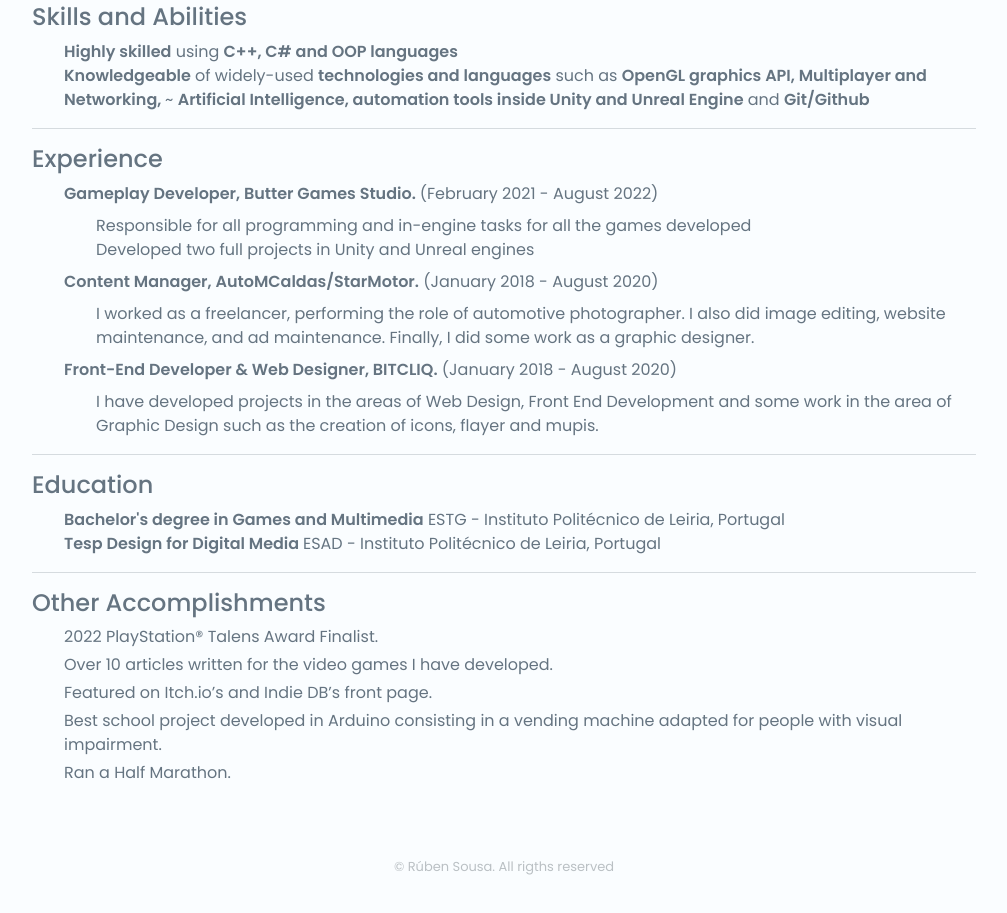
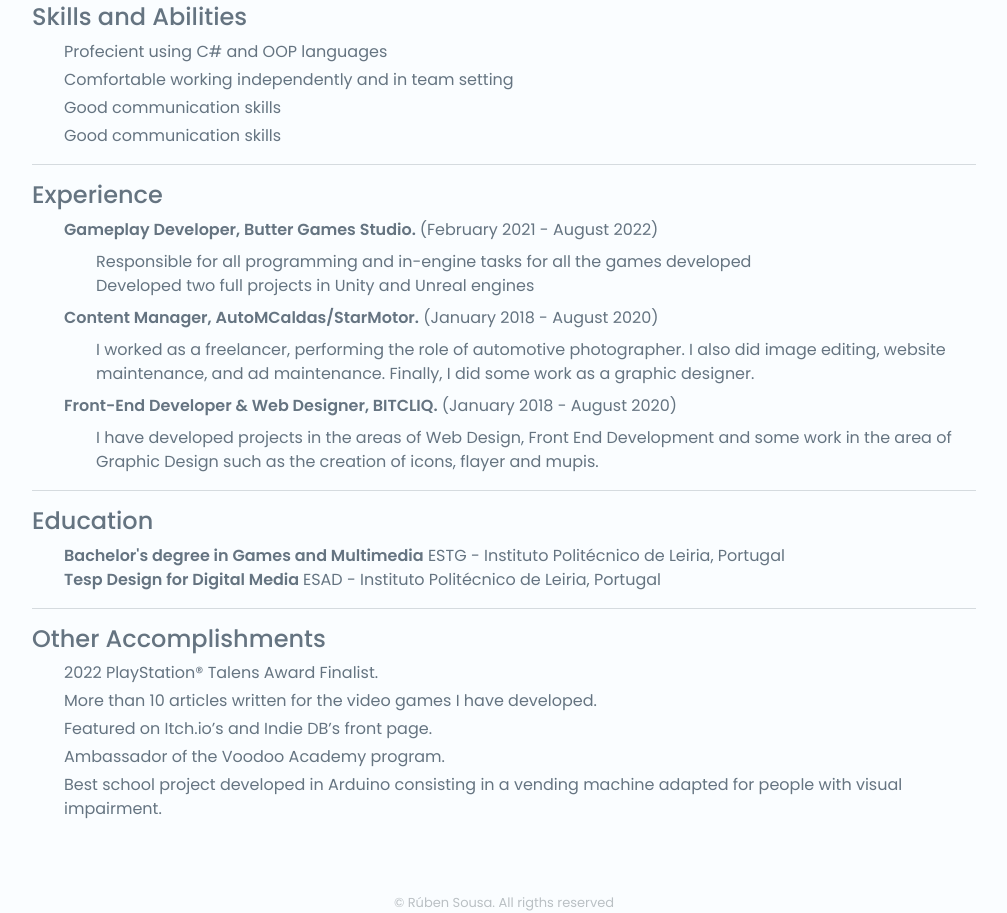
Before and after one commit to rubensousa-dev/rubensousa-dev.github.io, a plain HTML site: page Resume.html in a window 1280 px wide. Shown: the part 738-1651 px from the top of the page, without its empty margins (136-1143 px from the left). Before the commit the page ends 1615 px from the top, so only its background shows below. Drawn offline with nearby package versions, Linux system fonts and the light colour scheme.

Commit message:
more text

```diff
--- a/Resume.html
+++ b/Resume.html
@@ -106,11 +106,38 @@ Accostumed to working with close deadlines and team-based environment, having to
                     <p>
                         <h4>Skills and Abilities</h4>
 						<ul>
+
+                            <li class="mb-1">Profecient using C# and OOP languages</li>
+                            <li class="mb-1">Comfortable working independently and in team setting</li>
+                            <li class="mb-1">Good communication skills</li>
+                            <li class="mb-1">Good communication skills</li>
+                            <!--
+
+
 							<li ><strong>Highly skilled</strong> using <strong>C++, C# and OOP languages</strong></li>
 							<li><strong>Knowledgeable</strong> of widely-used <strong>technologies and languages</strong>
                                 such as <strong>OpenGL graphics API, </strong> <strong>Multiplayer and Networking, </strong>~
                                 <strong>Artificial Intelligence, </strong><strong> automation tools inside Unity and Unreal Engine</strong>
-                                and <strong> Git/Github</strong></li>
+                                and <strong> Git/Github</strong></li> ~
+
+                            Expertise in all areas of game programming, including development, coding, and troubleshooting
+Proficient in Adobe, JavaScript, .Net, and Visual Basic
+Adept in packaged software and LAN networking platforms
+Leadership abilities to organize and direct group of creative individuals to work as cohesive team?Understanding of product conception
+Excellent communication skills
+Able to troubleshoot and problem-solve
+Commitment to continuing education to stay on target with current and future technologies
+Comfortable working independently and in team setting
+Able to type 99 WPM
+
+
+
+
+
+
+
+
+                            -->
 						</ul>
 
 							<hr />
@@ -132,7 +159,7 @@ Accostumed to working with close deadlines and team-based environment, having to
 								</ul>
                                 <li class="mt-2 mb-2"><strong>Front-End Developer & Web Designer, BITCLIQ.</strong> (January 2018 - August 2020)</li>
 								<ul>
-									<li>I have developed projects in the areas of Web Design, Front End Development
+									<li> I have developed projects in the areas of Web Design, Front End Development
                                         and some work in the area of Graphic Design such as the creation of icons,
                                         flayer and mupis.
                                     </li>
@@ -151,11 +178,11 @@ Accostumed to working with close deadlines and team-based environment, having to
 
                             <h4>Other Accomplishments</h4>
 							<ul>
-								<li class="mb-1"> 2022 PlayStation&#174; Talens Award Finalist.</li>
-								<li class="mb-1">Over 10 articles written for the video games I have developed.</li>
+								<li class="mb-1">2022 PlayStation&#174; Talens Award Finalist.</li>
+								<li class="mb-1">More than 10 articles written for the video games I have developed.</li>
 								<li class="mb-1">Featured on Itch.io’s and Indie DB’s front page.</li>
+								<li class="mb-1">Ambassador of the Voodoo Academy program.</li>
                                 <li class="mb-1">Best school project developed in Arduino consisting in a vending machine adapted for people with visual impairment.</li>
-                                <li class="mb-1">Ran a Half Marathon.</li>
 							</ul>
 
 
```
